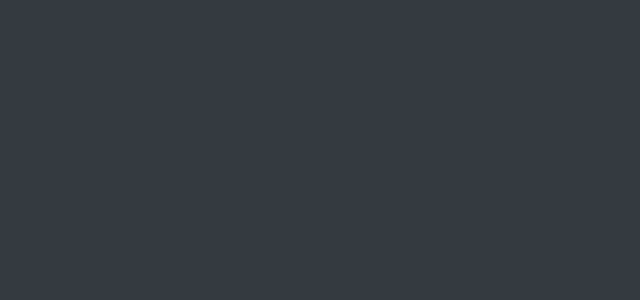
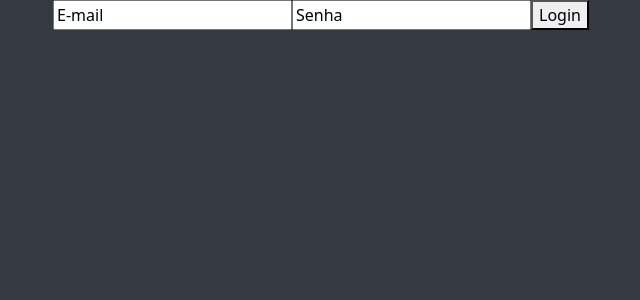
Before and after one commit to profRenatoOliveira1/TreinoTotal, a React (Vite) app in the folder interface/: page /Login in a window 1280 px wide. Before the commit this address had no page. Shown: the top 300 px of the page, without its empty margins (127-767 px from the left). Built offline with nearby package versions, Linux system fonts and the light colour scheme; a web font is replaced by a local one.

Commit message:
Fazendo componente de login e testando

```diff
--- /dev/null
+++ b/interface/src/components/Login/Login.jsx
@@ -0,0 +1,58 @@
+import AuthRequests from "../../fetch/AuthRequests";
+import { useState } from 'react';
+
+function Login() {
+    const [formLogin, setFormLogin] = useState({
+        email: '',
+        password: ''
+    })
+
+    // Função para atualizar o estado do formulário conforme o usuário digita
+    const handleChange = (e) => {
+        const { name, value } = e.target; // Obtém o nome e o valor do campo que foi alterado
+        setFormLogin(prevState => ({
+            ...prevState, // Mantém os valores atuais do estado
+            [name]: value // Atualiza o valor do campo específico
+        }));
+    };
+
+    const handleSubmit = async (e) => {
+        e.preventDefault();
+        try {
+            const response = await AuthRequests.login(formLogin);
+            if(response) {
+                AuthRequests.persistToken(response.token);
+            }
+        } catch (error) {
+            console.error('Erro ao tentar realizar login:', error);
+            window.alert('Ocorreu um erro: ' + error.message);
+        }
+    }
+
+    return (
+        <>
+            <form onSubmit={handleSubmit}>
+                <input
+                    type="text"
+                    placeholder="E-mail"
+                    value={formLogin.email}
+                    onChange={handleChange}
+                    name="email"
+                />
+                <input
+                    type="password"
+                    placeholder="Senha"
+                    value={formLogin.password}
+                    onChange={handleChange}
+                    name="password"
+                />
+
+                <button type="submit">
+                    Login
+                </button>
+            </form>
+        </>
+    );
+}
+
+export default Login;
--- /dev/null
+++ b/interface/src/fetch/AuthRequests.js
@@ -0,0 +1,56 @@
+class AuthRequests {
+    constructor() {
+        this.serverUrl = import.meta.env.VITE_API_URL;
+        this.routeLogin = '/login';
+    }
+
+    async login(login) {
+        try {
+            const response = await fetch(`${this.serverUrl}${this.routeLogin}`, {
+                method: 'POST',
+                headers: {
+                    'Content-Type': 'application/json'
+                },
+                body: JSON.stringify(login)
+            });
+            if (!response.ok) {
+                console.log('erro na autenticação');
+                throw new Error('Falha no login');
+            }
+            const data = await response.json();
+            if (data.auth) {
+                this.persistToken(data.token);
+            }
+            return data;
+        } catch (error) {
+            console.error('Erro: ', error);
+            throw error;
+        }
+    }
+
+    persistToken(token) {
+        localStorage.setItem('token', token);
+    }
+
+    removeToken() {
+        localStorage.removeItem('token');
+    }
+
+    checkTokenExpiry() {
+        const token = localStorage.getItem('token');
+        if (token) {
+            const payload = JSON.parse(atob(token.split('.')[1]));
+            const expiry = payload.exp;
+            const now = Math.floor(Date.now() / 1000);
+
+            if (expiry < now) {
+                this.removeToken();
+                return false;
+            }
+            return true;
+        }
+        return false;
+    }
+}
+
+export default new AuthRequests();
--- a/interface/src/routes.jsx
+++ b/interface/src/routes.jsx
@@ -10,6 +10,7 @@ import CadastroProfessor from './pages/Professor/ProfessorCadastro'; // Importa
 import ListarProfessor from './pages/Professor/ProfessorListagem'; // Importa o componente ListarProfessor
 import CadastroTreino from './pages/CriarTreino/CriarTreino';
 import ListarTreino from './pages/FichaTreino/FichaTreino';
+import Login from './components/Login/Login';
 // Componente de roteamento da aplicação
 export default function AppRouter() {
     return (
@@ -26,6 +27,7 @@ export default function AppRouter() {
                 <Route path="/Listagem/Aparelho" element={<ListarAparelho />} /> {/* Rota para listar aparelhos */}
                 <Route path="/Cadastro/Treino" element={<CadastroTreino />} /> {/* Rota para listar aparelhos */}
                 <Route path="/Listagem/Treino" element={<ListarTreino />} /> {/* Rota para listar aparelhos */}
+                <Route path="/Login" element={<Login />} />
             </Routes>
         </BrowserRouter>
     );
```
